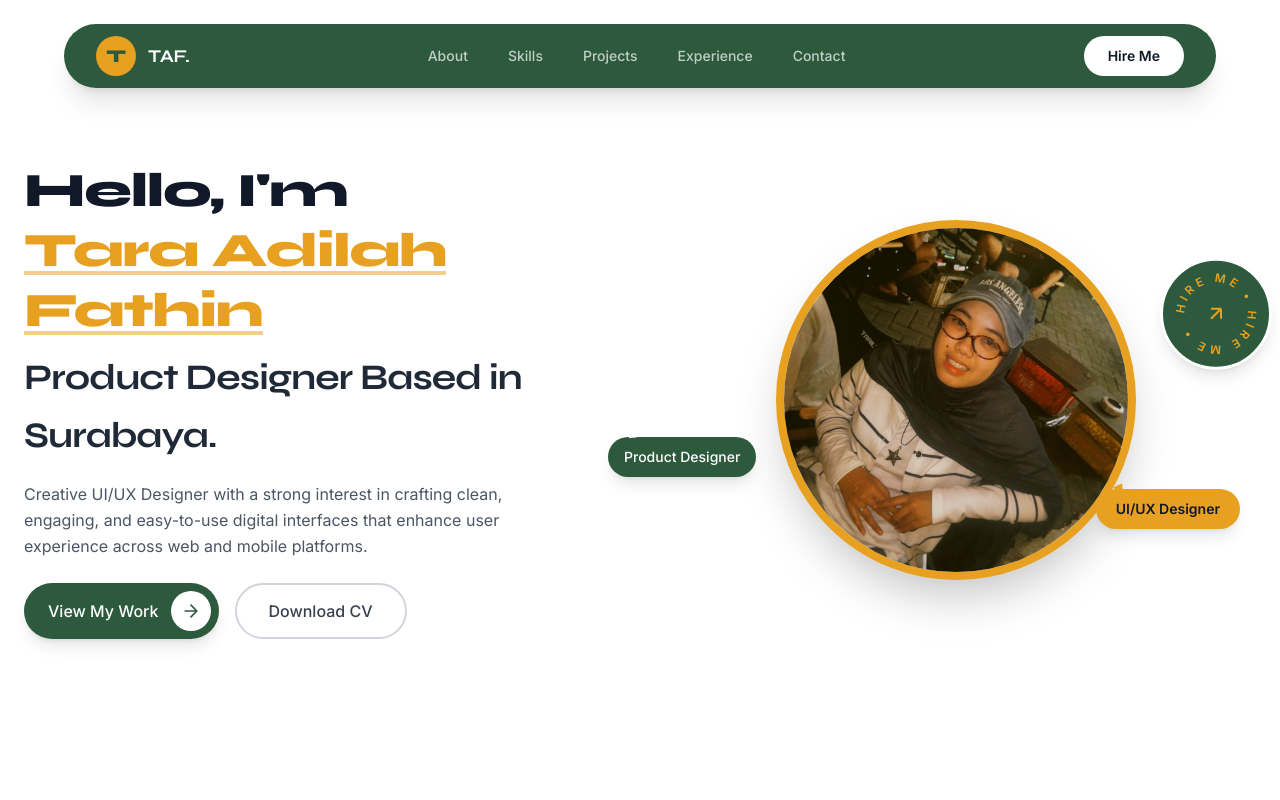
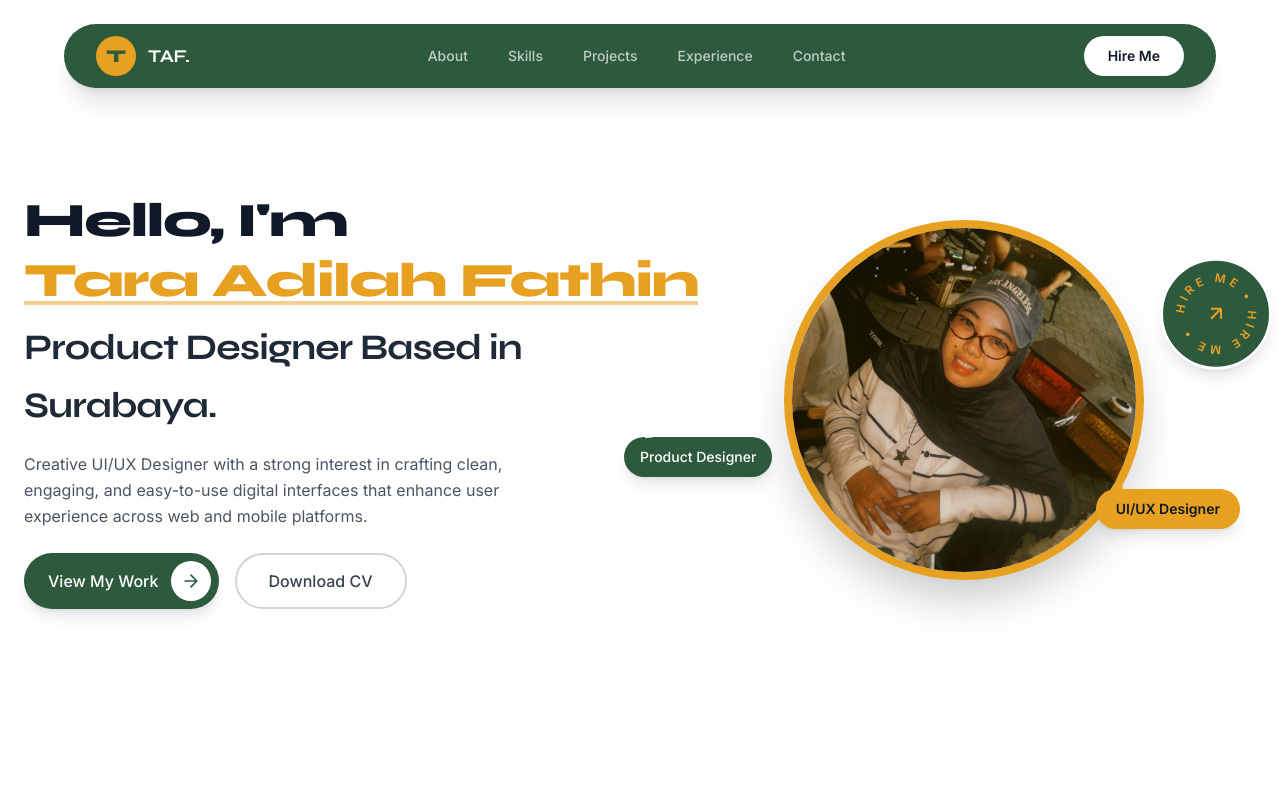
Before and after one commit to tarafathin/Portofolio, a Next.js app: page / in a window 1280 px wide. Shown: the top 800 px of the page. Built offline with nearby package versions, Linux system fonts and the light colour scheme.

Commit message:
first commit

```diff
--- a/components/sections/HeroSection.tsx
+++ b/components/sections/HeroSection.tsx
@@ -20,7 +20,13 @@ export default function HeroSection() {
           {/* Main Title */}
           <h1 className="font-black leading-tight text-gray-900 mb-2 font-display tracking-tight text-[clamp(2.25rem,4vw,3rem)]" style={{ fontFamily: "Syne, sans-serif" }}>
             Hello, I&apos;m{' '}
-            <span className="block sm:inline mt-1 sm:mt-0" style={{ color: "#E8A020" }}>
+            {/* Desktop (lg and up): single line */}
+            <span className="hidden lg:inline-block whitespace-nowrap" style={{ color: "#E8A020", position: "relative" }}>
+              {PROFILE.name}
+              <span className="absolute bottom-1.5 left-0 w-full h-[4px] bg-[#E8A020] opacity-50"></span>
+            </span>
+            {/* Mobile/Tablet (below lg): split lines */}
+            <span className="block lg:hidden mt-1 sm:mt-0" style={{ color: "#E8A020" }}>
               <span className="relative block sm:inline-block w-fit whitespace-nowrap">
                 {PROFILE.name.split(" ").slice(0, -1).join(" ")}
                 <span className="absolute bottom-1.5 left-0 w-full h-[4px] bg-[#E8A020] opacity-50"></span>
@@ -60,6 +66,8 @@ export default function HeroSection() {
             <a
               href="/resume.pdf"
               target="_blank"
+              rel="noopener noreferrer"
+              download="CV_Tara_Adilah_Fathin.pdf"
               className="flex items-center justify-center border-2 border-gray-300 text-gray-700 bg-white rounded-full px-8 py-3 font-medium hover:border-gray-800 hover:text-gray-900 transition-colors text-sm md:text-base h-[56px]"
             >
               Download CV
```
